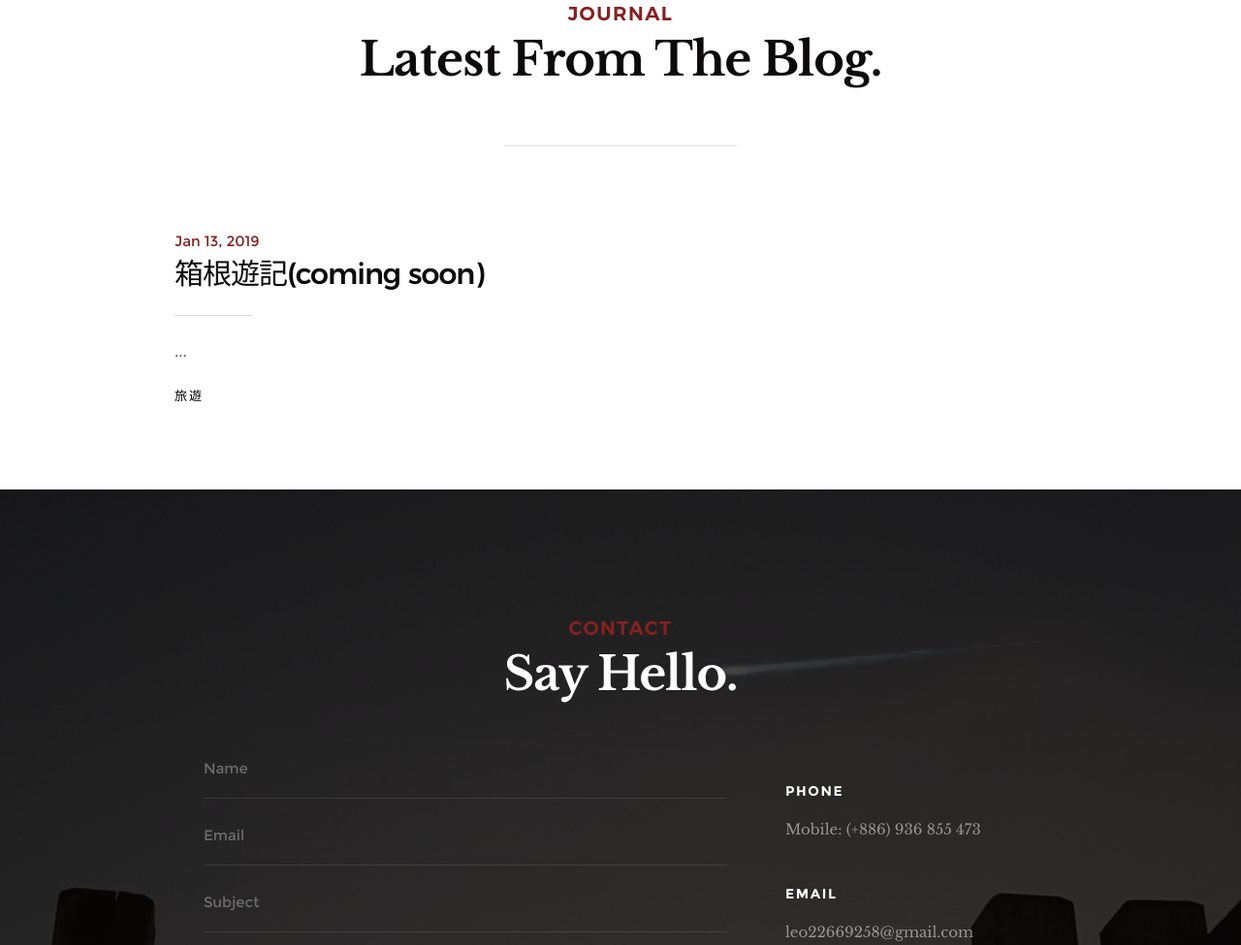
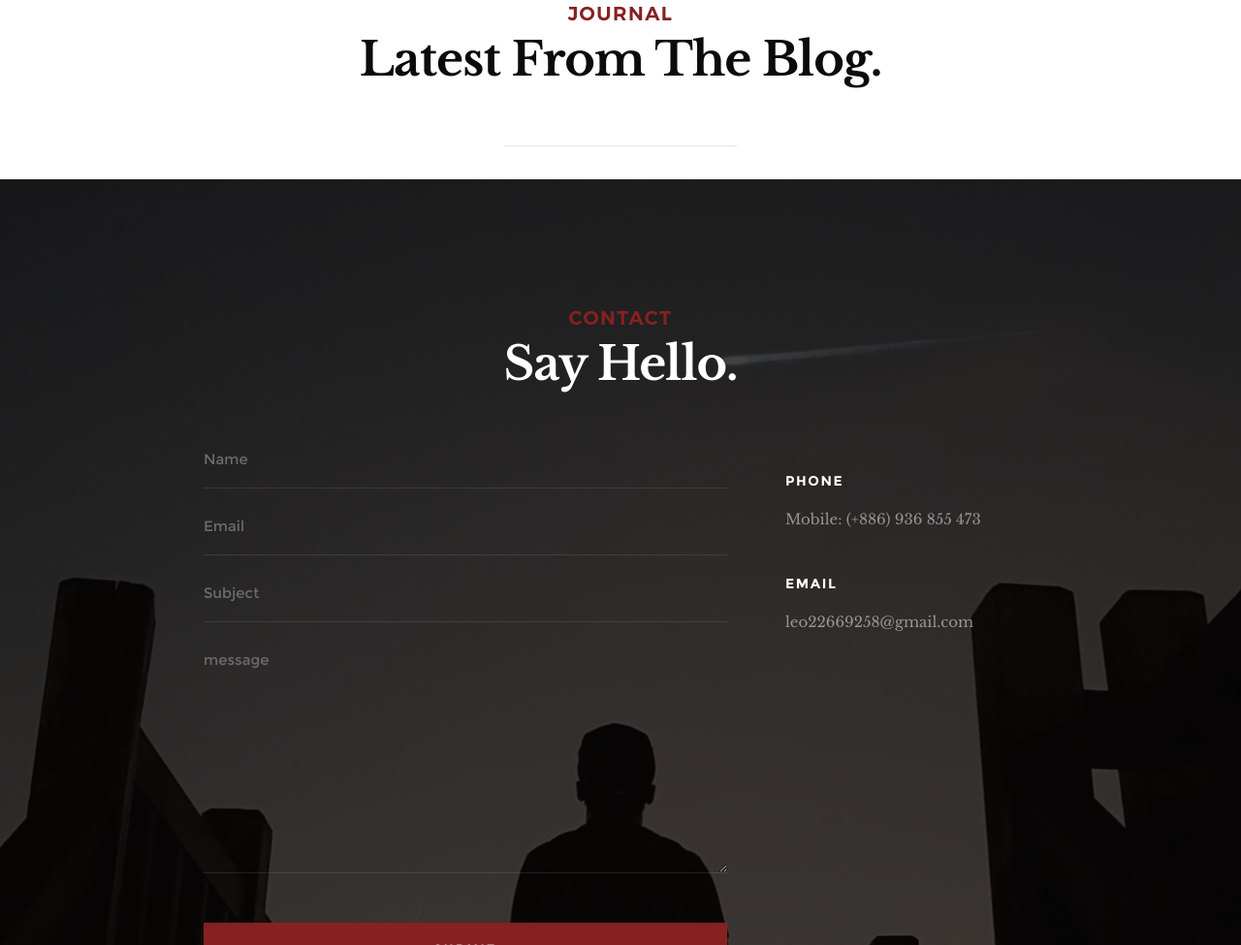
Before and after one commit to AnLiTaiwan/AnLiTaiwan.github.io, a plain HTML site: page index.html in a window 1280 px wide. Shown: the part 3000-3975 px from the top of the page at 97% size. Drawn offline with Linux system fonts and the light colour scheme.

Commit message:
201902121142

```diff
--- a/index.html
+++ b/index.html
@@ -321,25 +321,7 @@
                 <p class="lead"></p>
             </div>
         </div>
-		<div class="row blog-content">
-            <div class="col-full">
-                <div class="blog-list block-1-2 block-tab-full">
-                    <article class="col-block">
-                        <div class="blog-date">
-                            <a href="blog-single.html">Jan 13, 2019</a>
-                        </div>
-                        <h2 class="h01"><a href="blog-single.html">箱根遊記(coming soon)</a></h2>
-                        <p>
-						...
-                        </p>
 
-                        <div class="blog-cat">
-                                <a href="blog.html">旅遊</a>
-                        </div>
-                    </article>
-                </div> <!-- end blog-list -->
-            </div> <!-- end col-full -->
-        </div> <!-- end blog-content -->
 
     </section> <!-- end s-blog -->
     <!-- s-stats
```
